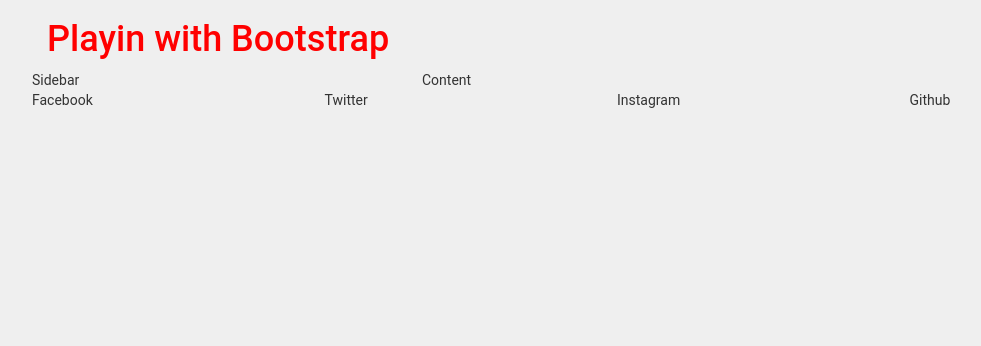
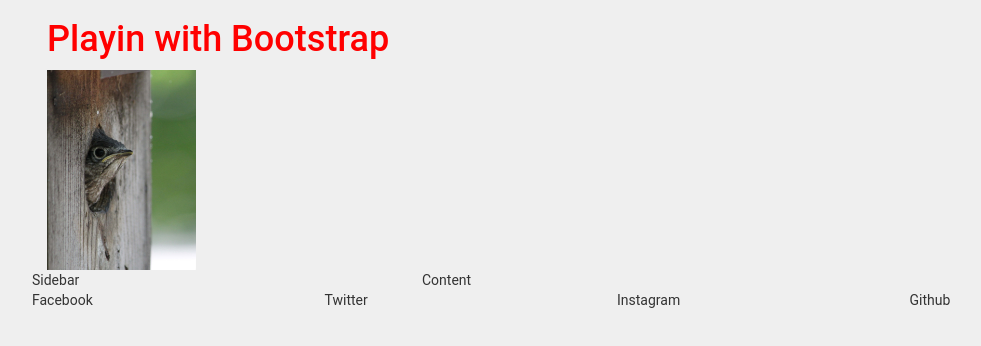
Before and after one commit to wierje/playinwithbootstrap, a plain HTML site: page index.html in a window 1280 px wide. Shown: the whole page, without its empty margins (38-1019 px from the left). Drawn offline with nearby package versions, Linux system fonts and the light colour scheme.

Commit message:
added img folder

```diff
--- a/index.html
+++ b/index.html
@@ -9,6 +9,7 @@
     <div class="container">
       <div class="container-fluid">
         <h1>Playin with Bootstrap</h1>
+        <img src="/img/blubrd_bby.jpg">
       </div>
       <div class="row">
         <div class="col-md-4">Sidebar</div>
--- a/styles.css
+++ b/styles.css
@@ -6,3 +6,8 @@ body {
 h1 {
   color: red;
 }
+
+img {
+  height: 200px;
+  width: auto;
+}
```
Also changed, not shown: img/blubrd_bby.jpg (added).
